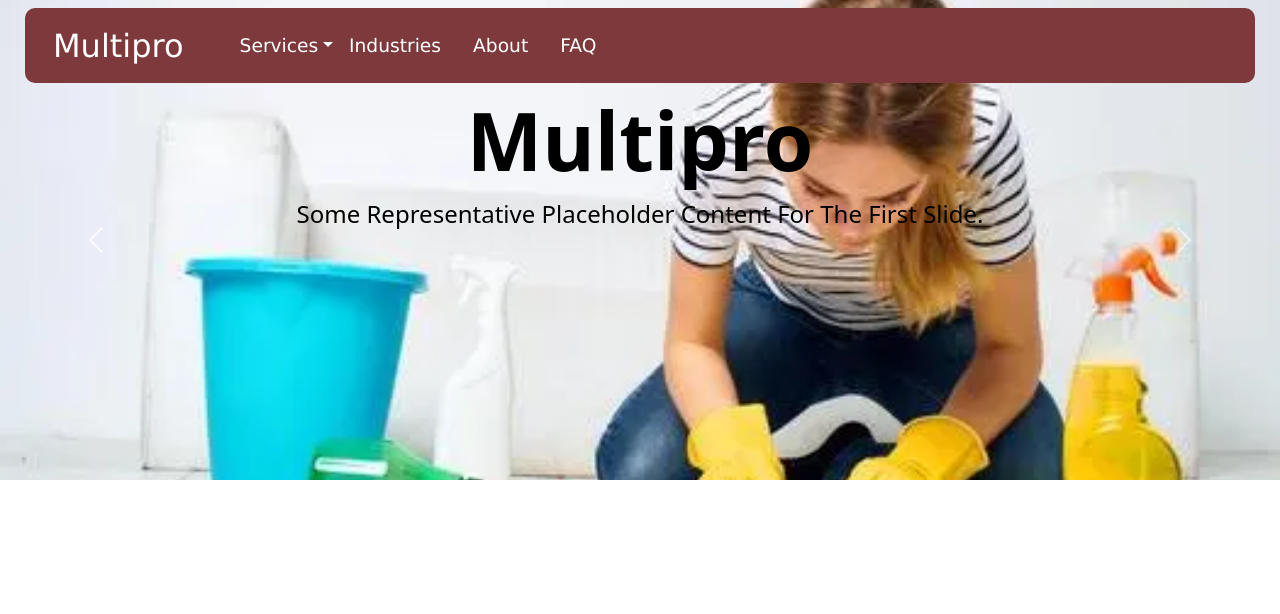
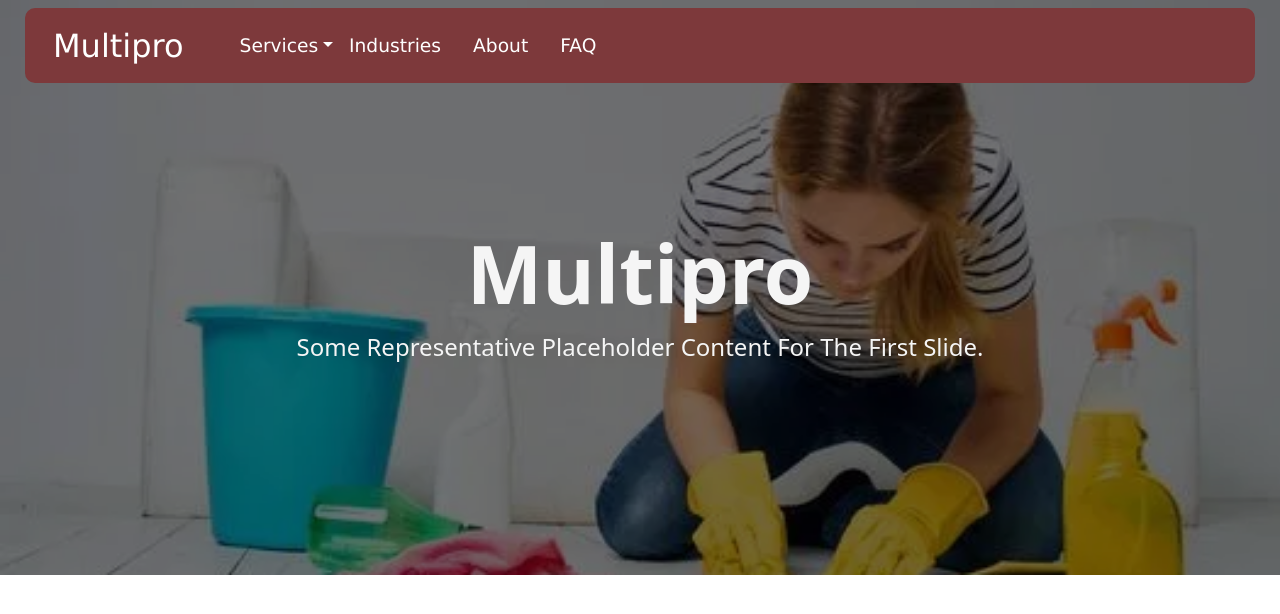
Before and after one commit to grossregan/multipro-frontend, a React (Vite) app: page / in a window 1280 px wide. Shown: the top 614 px of the page. Built offline with nearby package versions, Linux system fonts and the light colour scheme.

Commit message:
carousel modifications

```diff
--- a/src/components/Carousel.css
+++ b/src/components/Carousel.css
@@ -1,14 +1,19 @@
 .c-item {
-    height: 480px;
+    height: 575px;
 }
 
 .c-img {
     height: 100%;
     object-fit: cover;
+    filter: brightness(.45);
 }
 
 
 .caption {
-    color: black;
+    color: whitesmoke;
     font-size: 150%;
+    position: absolute;
+    transform: translate(0%, 25%);
+    text-align: center;
+    white-space: nowrap;
 }
--- a/src/components/Carousel.tsx
+++ b/src/components/Carousel.tsx
@@ -5,7 +5,7 @@ import "./Carousel.css";
 
 const Carousel = () => {
   return (
-    <div id="mainCarousel" className="carousel slide carousel-fade">
+    <div id="mainCarousel" className="carousel slide carousel-fade" data-bs-ride="carousel">
       <div className="carousel-inner">
         <div className="carousel-item active c-item">
           <img src={Cleaner} className="d-block w-100 c-img"></img>
@@ -35,24 +35,6 @@ const Carousel = () => {
           </div>
         </div>
       </div>
-      <button
-        className="carousel-control-prev"
-        type="button"
-        data-bs-target="#mainCarousel"
-        data-bs-slide="prev"
-      >
-        <span className="carousel-control-prev-icon" aria-hidden="true"></span>
-        <span className="visually-hidden">Previous</span>
-      </button>
-      <button
-        className="carousel-control-next"
-        type="button"
-        data-bs-target="#mainCarousel"
-        data-bs-slide="next"
-      >
-        <span className="carousel-control-next-icon" aria-hidden="true"></span>
-        <span className="visually-hidden">Next</span>
-      </button>
     </div>
   );
 };
```
